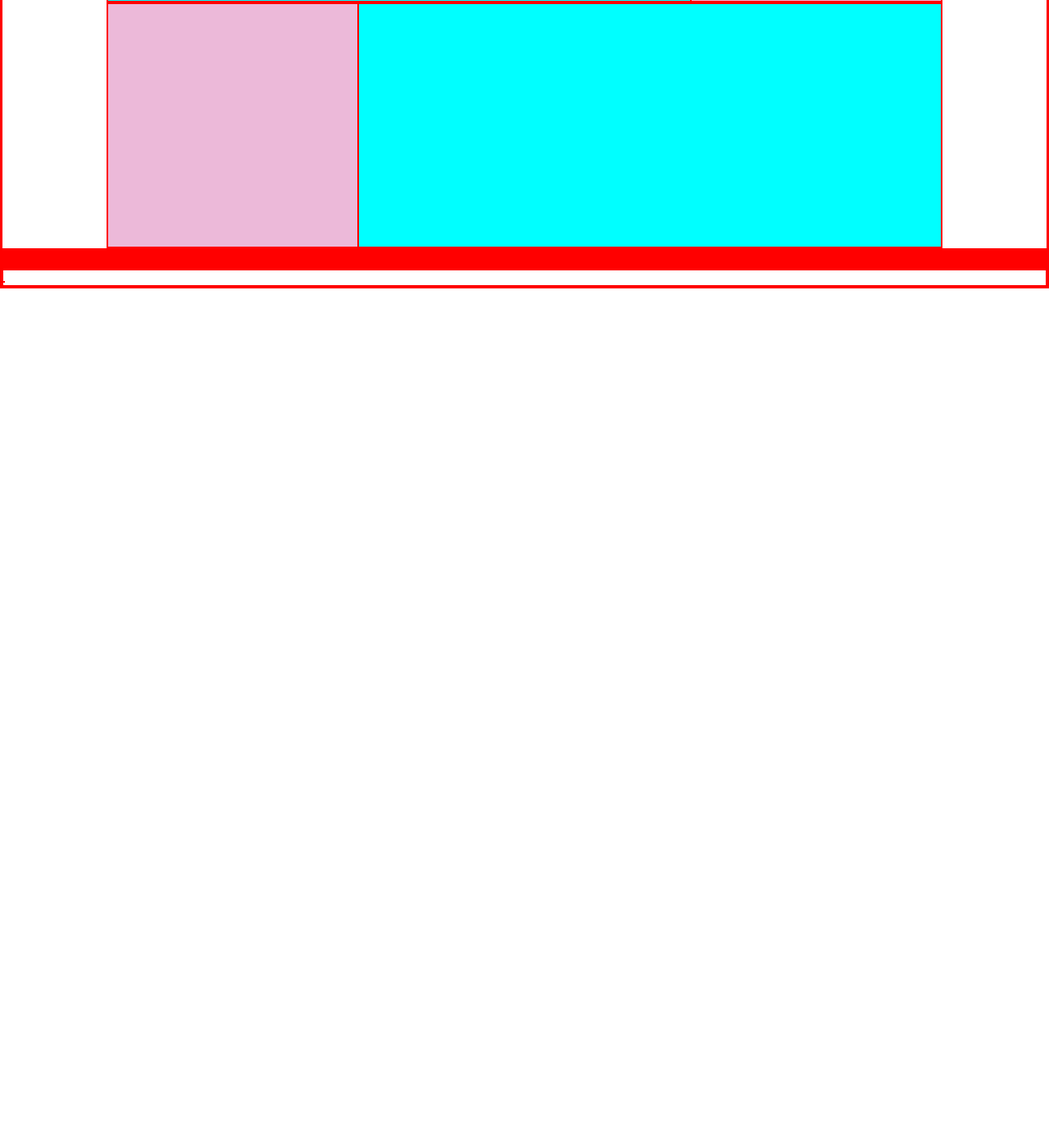
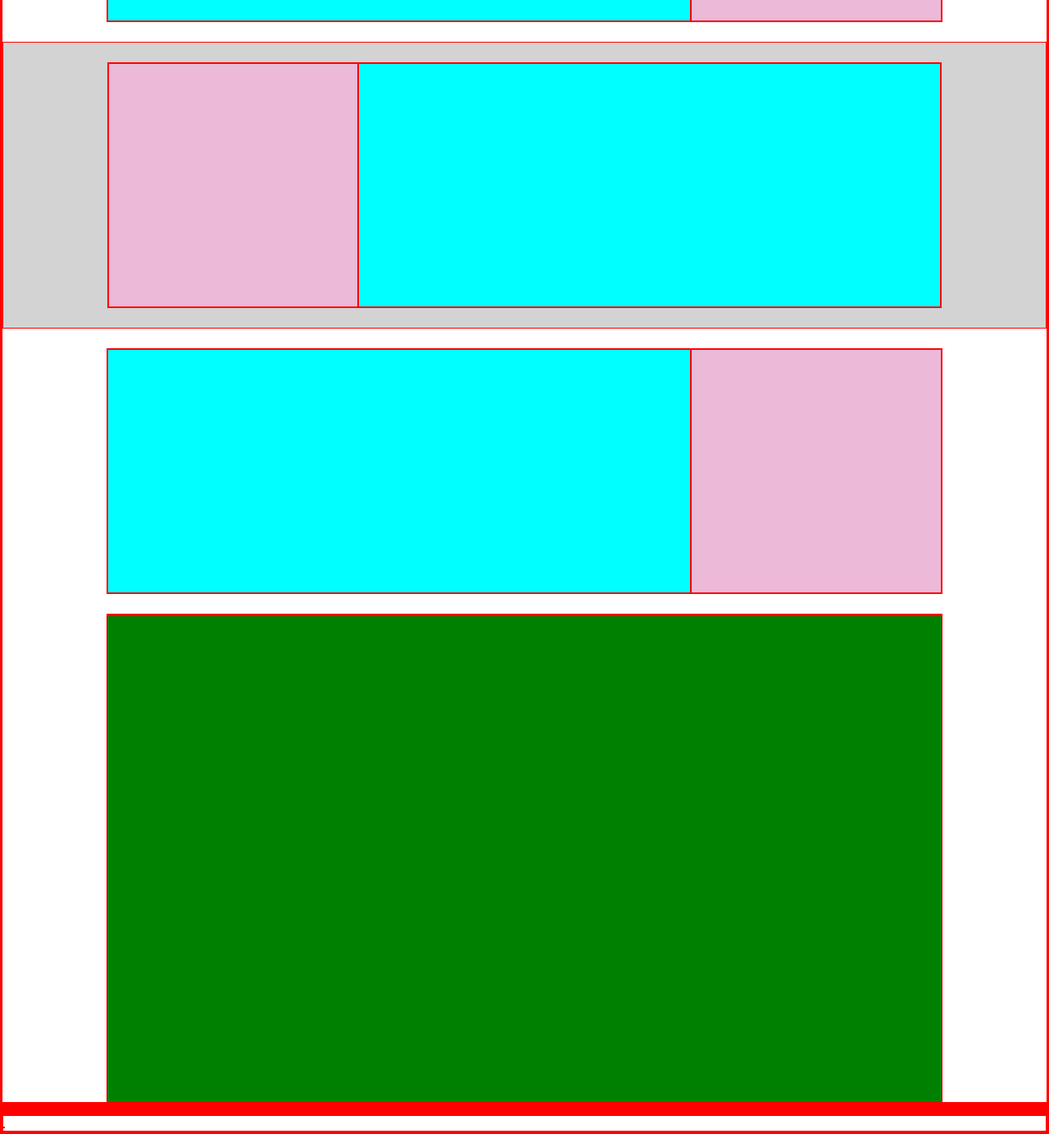
Before and after one commit to UmbertoSerino/htmlcss-struttura-discord, a plain HTML site: page index.html in a window 1280 px wide. Shown: the part 726-2110 px from the top of the page at 82% size. Before the commit the page ends 1078 px from the top, so only its background shows below. Drawn offline with Linux system fonts and the light colour scheme.

Commit message:
creation-section-4

```diff
--- a/index.html
+++ b/index.html
@@ -39,19 +39,21 @@
             <section class="box-2"></section>
         </div>
         <!-- Section main 2 -->
+        <section class="principal-box">
+            <div class="box-container">
+                <section class="box-2"></section>
+                <section class="box-1"></section>
+            </div>
+        </section>
+        <!-- Section main 3 -->
         <div class="box-container">
+            <section class="box-1"></section>
             <section class="box-2"></section>
-            <section class="box-1"></section>
         </div>
-        <!-- Section main 3 -->
-        <section>
+        <!-- Section main 4 -->
+        <div class="large-container">
             <section></section>
-            <section></section>
-        </section>
-        <!-- Section main 4 -->
-        <section>
-            <section></section>
-        </section>
+        </div>
         <!-- Section main 5 -->
         <section>
             <section></section>
--- a/style.css/style.css
+++ b/style.css/style.css
@@ -52,7 +52,7 @@ main div.box-container{
     width: 80%;
     display: flex;
     height: 300px;
-    margin: 0 auto;
+    margin: 1.5rem auto;
 }
 
 main div.box-container section.box-1{
@@ -66,3 +66,14 @@ main div.box-container section.box-2{
     height: 100%;
     background-color: rgb(236, 185, 217);
 }
+
+section.principal-box{
+    background-color: lightgray;
+}
+
+.large-container{
+    height: calc(298px * 2);
+    width: 80%;
+    margin: 0 auto;
+    background-color: green;
+}
```
